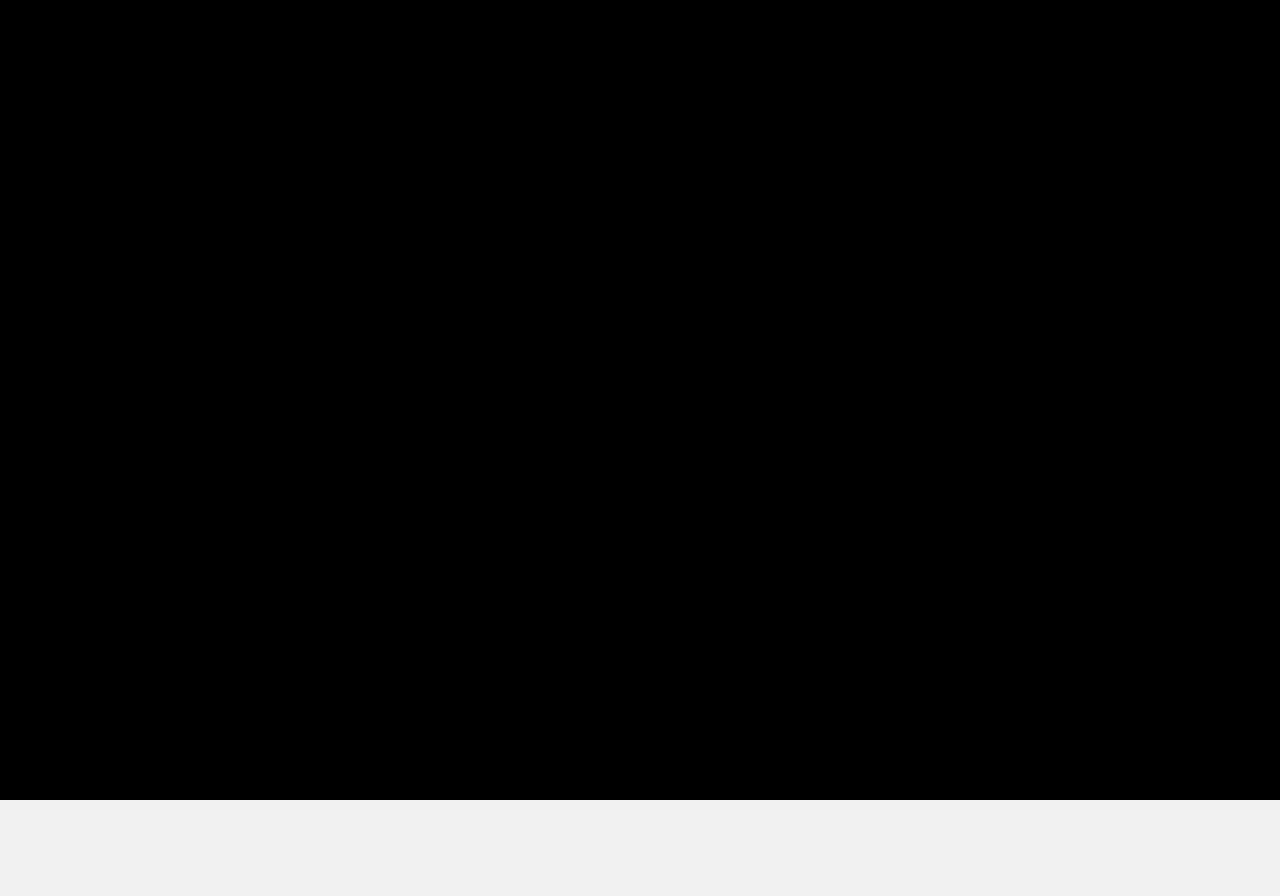
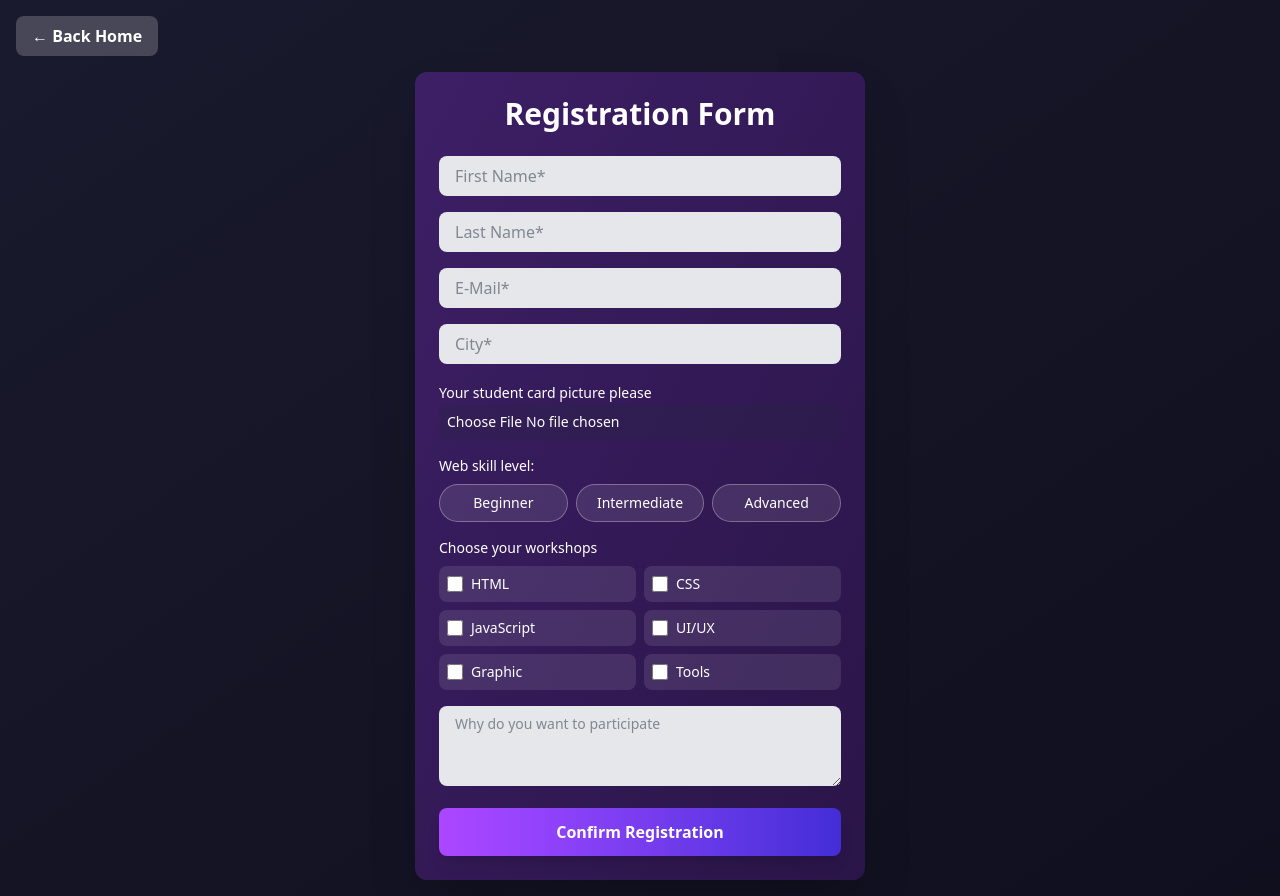
Before and after one commit to Abdellah-saim-mamoune1/BitUp, a React (Vite) app: page /register in a window 1280 px wide. Before the commit this address had no page. Before the commit the page ends 800 px from the top, so only its background shows below. Built offline with nearby package versions, Linux system fonts and the light colour scheme.

Commit message:
adding registration

```diff
--- a/src/App.tsx
+++ b/src/App.tsx
@@ -1,6 +1,7 @@
 import { BrowserRouter as Router, Routes, Route } from "react-router-dom";
 import { Home } from "./Home";
 import "./app.css"
+import { Register } from "./register";
 
 function App() {
 
@@ -10,6 +11,7 @@ function App() {
        <div className="flex-1 bg-black dark:bg-gray-900 ">
           <Routes>
             <Route path="/" element={<Home />} />
+             <Route path="/register" element={<Register />} />
           </Routes>
         </div>
 
--- a/src/Home.tsx
+++ b/src/Home.tsx
@@ -57,9 +57,9 @@ export function Home() {
           </motion.li>
 
           <motion.li whileHover={{ scale: 1.1 }}>
-            <button className="bg-[#a517a5] text-white px-2 py-2 rounded-lg hover:bg-[#8c0e90] transition">
+            <button onClick={() =>navigate("/register")} className="bg-[#a517a5] text-white px-2 py-2 rounded-lg hover:bg-[#8c0e90] transition">
               Register
-            </button>
+            </button >
           </motion.li>
         </ul>
 
--- /dev/null
+++ b/src/Register.tsx
@@ -0,0 +1,169 @@
+import { useState, ChangeEvent } from "react";
+import { useNavigate } from "react-router-dom";
+
+export function Register() {
+  const navigate = useNavigate();
+
+  const [skillLevel, setSkillLevel] = useState<string>("");
+  const [selectedWorkshops, setSelectedWorkshops] = useState<string[]>([]);
+  const [studentCard, setStudentCard] = useState<File | null>(null);
+  const [previewUrl, setPreviewUrl] = useState<string | null>(null);
+  const [message, setMessage] = useState<string | null>(null);
+
+  // File upload preview
+  const handleFileChange = (e: ChangeEvent<HTMLInputElement>) => {
+    const file = e.target.files?.[0] || null;
+    setStudentCard(file);
+
+    if (file) {
+      const reader = new FileReader();
+      reader.onloadend = () => setPreviewUrl(reader.result as string);
+      reader.readAsDataURL(file);
+    } else {
+      setPreviewUrl(null);
+    }
+  };
+
+  // Workshop checkbox
+  const handleWorkshopChange = (e: ChangeEvent<HTMLInputElement>) => {
+    const value = e.target.value;
+    setSelectedWorkshops((prev) =>
+      prev.includes(value) ? prev.filter((w) => w !== value) : [...prev, value]
+    );
+  };
+
+  // Form submission
+  const handleSubmit = () => {
+    setMessage("Registration submitted!");
+  };
+
+  return (
+    <div className="min-h-screen bg-gradient-to-br from-[#1a1a2e] to-[#0f0f1e] flex flex-col items-center justify-start p-4">
+      {/* Back Home */}
+      <button
+        onClick={() => navigate("/")}
+        className="self-start mb-4 px-3 sm:px-4 py-2 bg-white/20 backdrop-blur-sm text-white rounded-lg font-semibold hover:bg-white/40 transition"
+      >
+        &larr; Back Home
+      </button>
+
+      {/* Form Container */}
+      <div className="w-full max-w-[450px] min-w-0 p-4 sm:p-6 rounded-xl shadow-2xl bg-gradient-to-br from-[#3d1f66] to-[#2a1548]">
+        <h1 className="text-white text-lg sm:text-2xl md:text-3xl text-center mb-6 font-bold">
+          Registration Form
+        </h1>
+
+        <div className="space-y-3 sm:space-y-4">
+          {/* Inputs */}
+          {["First Name*", "Last Name*", "E-Mail*", "City*"].map((placeholder) => (
+            <input
+              key={placeholder}
+              type={placeholder.includes("E-Mail") ? "email" : "text"}
+              placeholder={placeholder}
+              required
+              className="w-full px-3 sm:px-4 py-2 rounded-lg bg-gray-200 text-gray-800 focus:bg-gray-100 outline-none text-sm sm:text-base"
+            />
+          ))}
+
+          {/* File Upload */}
+          <div className="space-y-1 sm:space-y-2">
+            <label className="text-white text-xs sm:text-sm">
+              Your student card picture please
+            </label>
+            <input
+              type="file"
+              accept="image/*"
+              onChange={handleFileChange}
+              className="w-full text-white rounded-lg bg-gray-800/20 p-2 cursor-pointer text-xs sm:text-sm"
+            />
+            {previewUrl && (
+              <img
+                src={previewUrl}
+                alt="Preview"
+                className="max-h-28 sm:max-h-32 mt-2 rounded-lg shadow-lg"
+              />
+            )}
+          </div>
+
+          {/* Skill Level */}
+          <div className="space-y-1 sm:space-y-2">
+            <label className="text-white text-xs sm:text-sm block">Web skill level:</label>
+            <div className="flex flex-col sm:flex-row gap-2 sm:gap-2">
+              {["beginner", "intermediate", "advanced"].map((level) => (
+                <label key={level} className="flex-1 relative cursor-pointer">
+                  <input
+                    type="radio"
+                    name="skill"
+                    value={level}
+                    checked={skillLevel === level}
+                    onChange={() => setSkillLevel(level)}
+                    className="hidden"
+                  />
+                  <span
+                    className={`block text-center py-1 sm:py-2 px-1 sm:px-2 rounded-full border border-white/30 transition-all text-xs sm:text-sm ${
+                      skillLevel === level
+                        ? "bg-white/30 transform -translate-y-0.5 scale-105 shadow-lg"
+                        : "bg-white/10"
+                    } text-white`}
+                  >
+                    {level.charAt(0).toUpperCase() + level.slice(1)}
+                  </span>
+                </label>
+              ))}
+            </div>
+          </div>
+
+          {/* Workshops */}
+          <div className="space-y-1 sm:space-y-2">
+            <h2 className="text-white text-xs sm:text-sm font-medium">Choose your workshops</h2>
+            <ul className="grid grid-cols-2 gap-1 sm:gap-2 list-none">
+              {["HTML", "CSS", "JavaScript", "UI/UX", "Graphic", "Tools"].map((ws) => (
+                <li key={ws}>
+                  <label className="flex items-center gap-1 sm:gap-2 p-1 sm:p-2 bg-white/10 rounded-lg cursor-pointer hover:bg-white/20 transition text-xs sm:text-sm">
+                    <input
+                      type="checkbox"
+                      value={ws}
+                      checked={selectedWorkshops.includes(ws)}
+                      onChange={handleWorkshopChange}
+                      className="w-3 sm:w-4 h-3 sm:h-4"
+                    />
+                    <span className="text-white capitalize">{ws}</span>
+                  </label>
+                </li>
+              ))}
+            </ul>
+          </div>
+
+          {/* Textarea */}
+          <textarea
+            placeholder="Why do you want to participate"
+            className="w-full px-3 sm:px-4 py-2 rounded-lg bg-gray-200 text-gray-800 focus:bg-gray-100 outline-none resize-vertical min-h-[60px] sm:min-h-[80px] text-xs sm:text-sm"
+          />
+        </div>
+
+        {/* Submit */}
+        <button
+          onClick={handleSubmit}
+          className="mt-4 w-full py-2 sm:py-3 text-white font-bold rounded-lg transition-all bg-gradient-to-r from-purple-500 to-indigo-700 shadow-lg hover:scale-105 text-sm sm:text-base"
+        >
+          Confirm Registration
+        </button>
+      </div>
+
+      {/* Success Popup */}
+      {message && (
+        <div className="fixed inset-0 flex items-center justify-center bg-black/50 z-50 px-2">
+          <div className="bg-white text-gray-900 p-4 sm:p-6 rounded-lg min-w-[220px] sm:min-w-[260px] text-center shadow-lg">
+            <p className="font-bold mb-3 sm:mb-4 text-sm sm:text-base">{message}</p>
+            <button
+              onClick={() => setMessage(null)}
+              className="bg-green-500 text-white px-3 sm:px-4 py-1 sm:py-2 rounded-lg font-bold hover:scale-105 transition text-xs sm:text-sm"
+            >
+              OK
+            </button>
+          </div>
+        </div>
+      )}
+    </div>
+  );
+}
```
